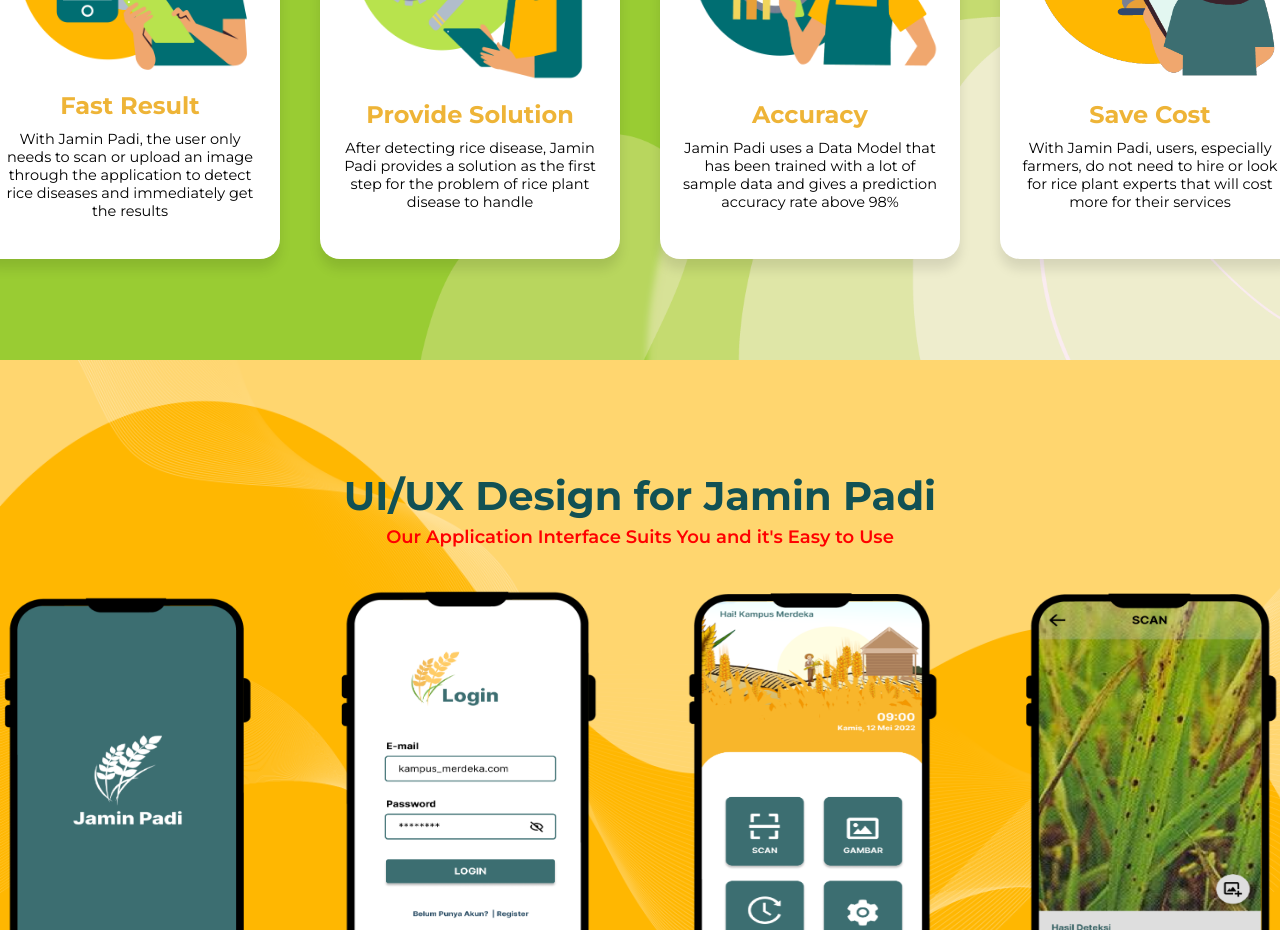
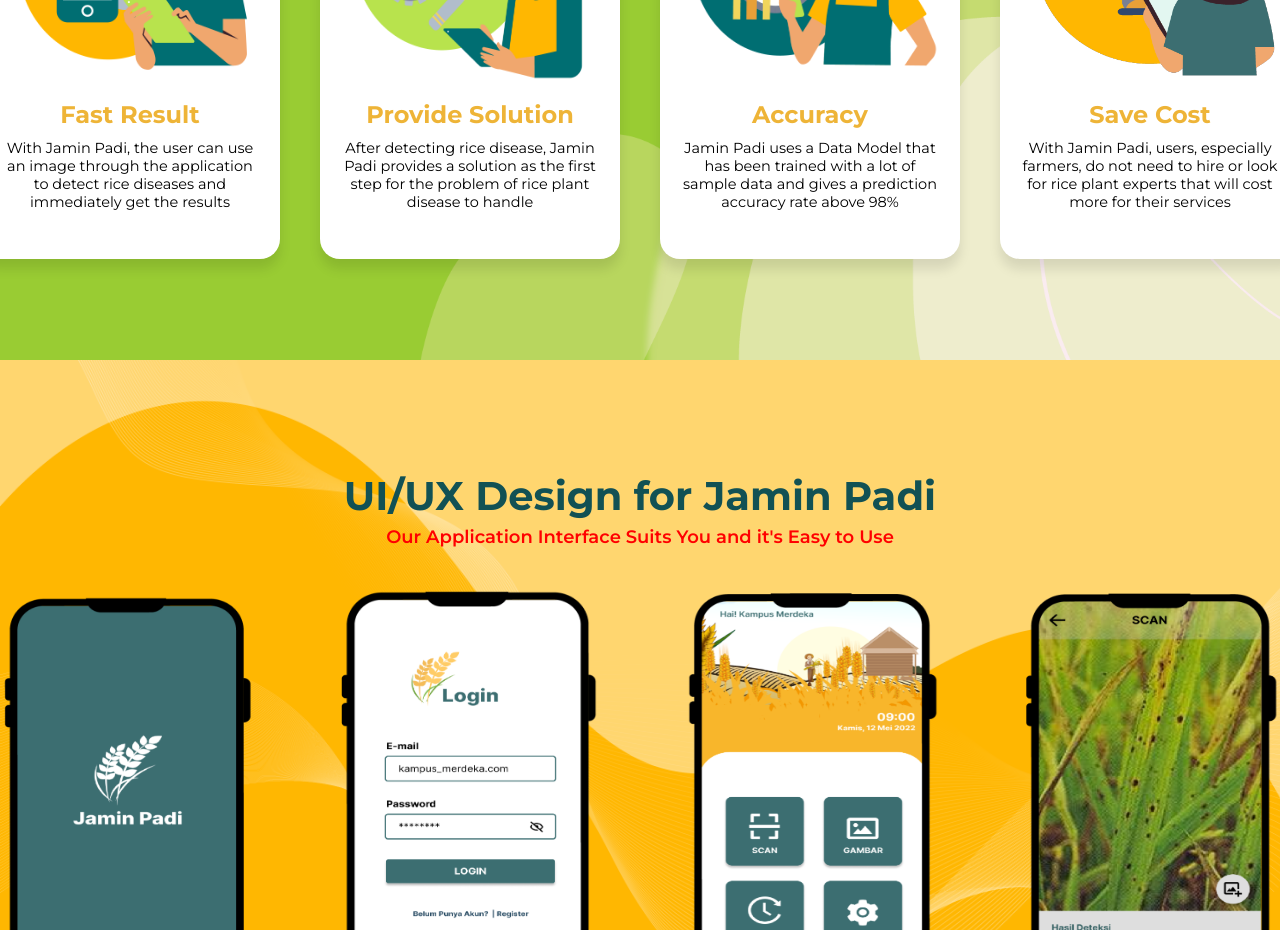
Before and after one commit to aabdulsalams/jadi-landing-page, a React (Create React App) app: page / in a window 1280 px wide. Shown: the part 1240-2170 px from the top of the page. Built offline with nearby package versions, Linux system fonts and the light colour scheme.

Commit message:
Add download link, fix minor interface

```diff
--- a/src/components/Download.jsx
+++ b/src/components/Download.jsx
@@ -7,7 +7,7 @@ function Download(){
                 <h1>DOWNLOAD</h1>
                 <h2>OUR APP</h2>
                 <p>Detect and Find Solution on Your Rice Leaf Disease Earlier, all in one place. Download The APP Today!</p>
-                <a href='#'className='dw-btn'>Download</a>
+                <a href='https://drive.google.com/file/d/140Hp7V14ljPSA2sd2ZE31bNWI9i_MeSW/view'className='dw-btn'>Download</a>
             </div>
         </div>
     )
--- a/src/components/Feature.jsx
+++ b/src/components/Feature.jsx
@@ -13,7 +13,7 @@ function Feature(){
                 <p>Our Mobile Application was Built with some Amazing Features</p>
             </div>
             <div className="features-container">
-                <FeaturesItem image={featureimg1} title='Fast Result' description='With Jamin Padi, the user only needs to scan or upload an image through the application to detect rice diseases and immediately get the results' />
+                <FeaturesItem image={featureimg1} title='Fast Result' description='With Jamin Padi, the user can use an image through the application to detect rice diseases and immediately get the results' />
                 <FeaturesItem image={featureimg2} title='Provide Solution' description='After detecting rice disease, Jamin Padi provides a solution as the first step for the problem of rice plant disease to handle' />
                 <FeaturesItem image={featureimg3} title='Accuracy' description='Jamin Padi uses a Data Model that has been trained with a lot of sample data and gives a prediction accuracy rate above 98%' />
                 <FeaturesItem image={featureimg4} title='Save Cost' description='With Jamin Padi, users, especially farmers, do not need to hire or look for rice plant experts that will cost more for their services' />
```
